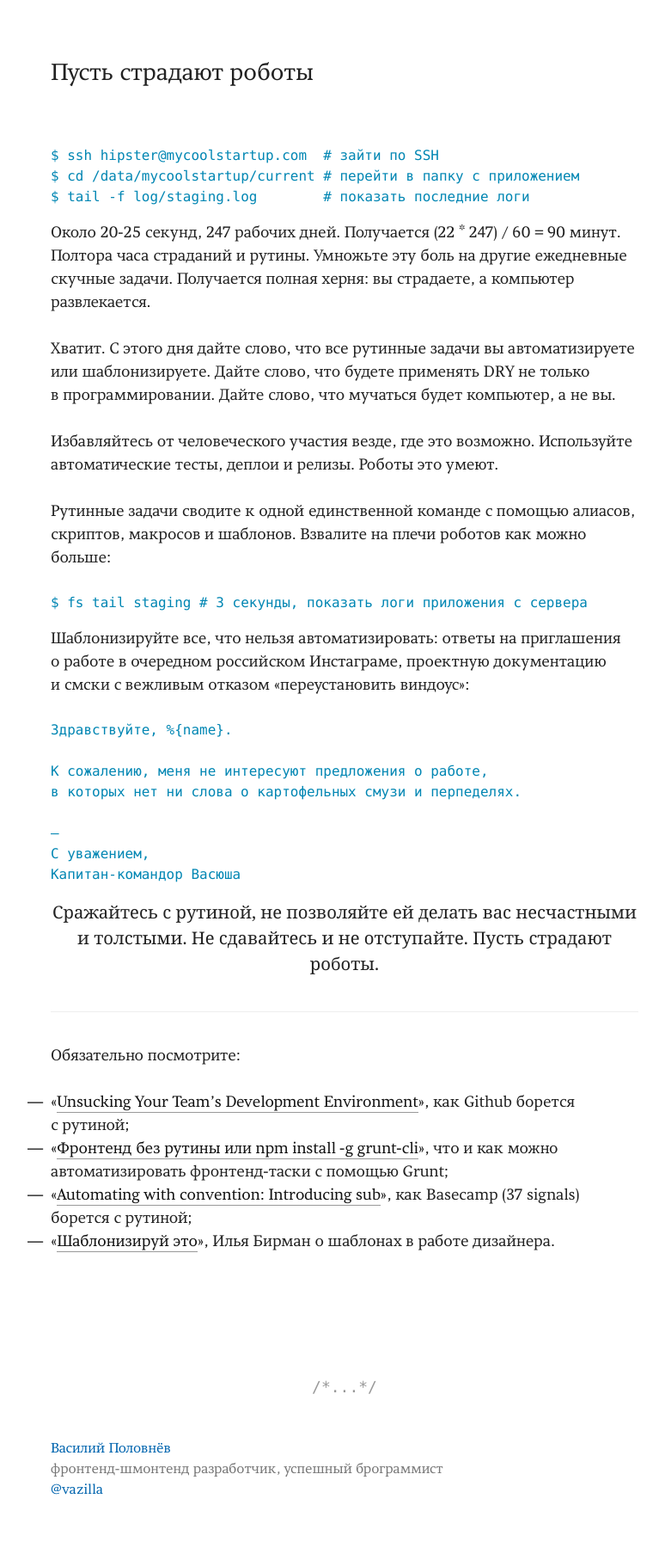
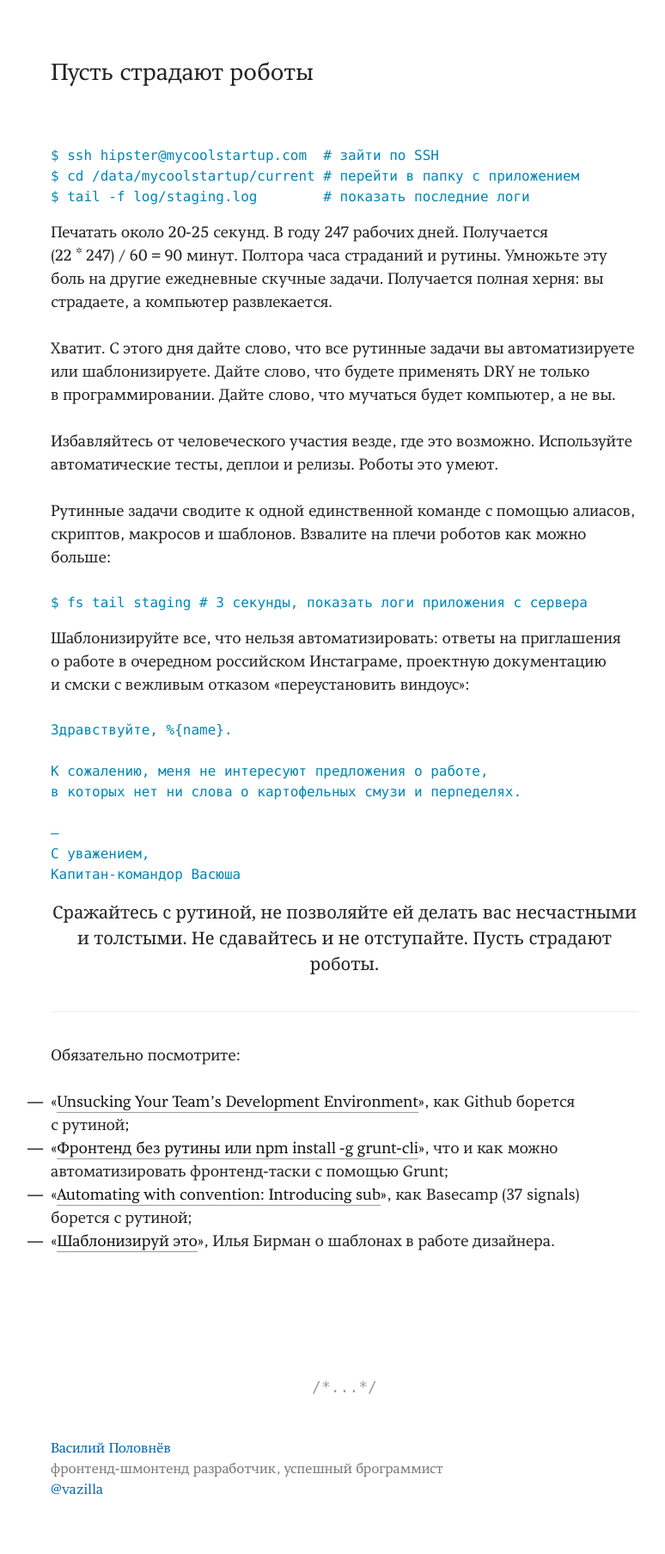
Before and after one commit to vast/vast.github.io, a Jekyll site: the page built from _posts/2014-03-11-make-them-suffer.md, in a window 1280 px wide. Shown: the whole page at 86% size, without its empty margins (239-1013 px from the left). Built offline with Jekyll 4.4.1, drawn with Linux system fonts in a browser that asks for light colours; Markdown is read by kramdown in place of the engine named in the settings.

Commit message:
wordsmithing

````diff
--- a/_posts/2014-03-11-make-them-suffer.md
+++ b/_posts/2014-03-11-make-them-suffer.md
@@ -10,7 +10,7 @@
 $ tail -f log/staging.log        # показать последние логи
 ```
 
-Около 20-25 секунд, 247 рабочих дней. Получается (22 * 247) / 60 = 90 минут. Полтора часа страданий и рутины. Умножьте эту боль на другие ежедневные скучные задачи. Получается полная херня: вы страдаете, а компьютер развлекается.
+Печатать около 20-25 секунд. В году 247 рабочих дней. Получается <nobr>(22 * 247) / 60 = 90</nobr> минут. Полтора часа страданий и рутины. Умножьте эту боль на другие ежедневные скучные задачи. Получается полная херня: вы страдаете, а компьютер развлекается.
 
 Хватит. С этого дня дайте слово, что все рутинные задачи вы автоматизируете или шаблонизируете. Дайте слово, что будете применять DRY не только в программировании. Дайте слово, что мучаться будет компьютер, а не вы.
 
````
